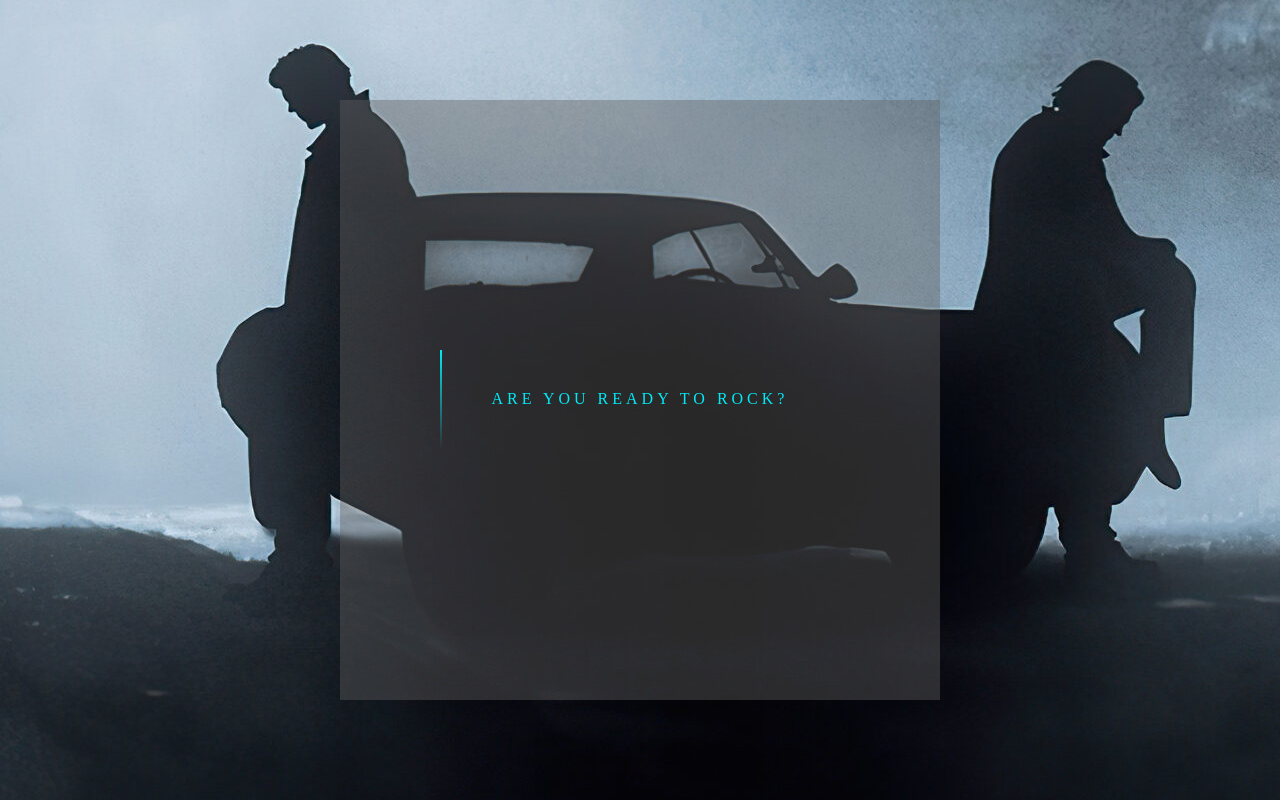
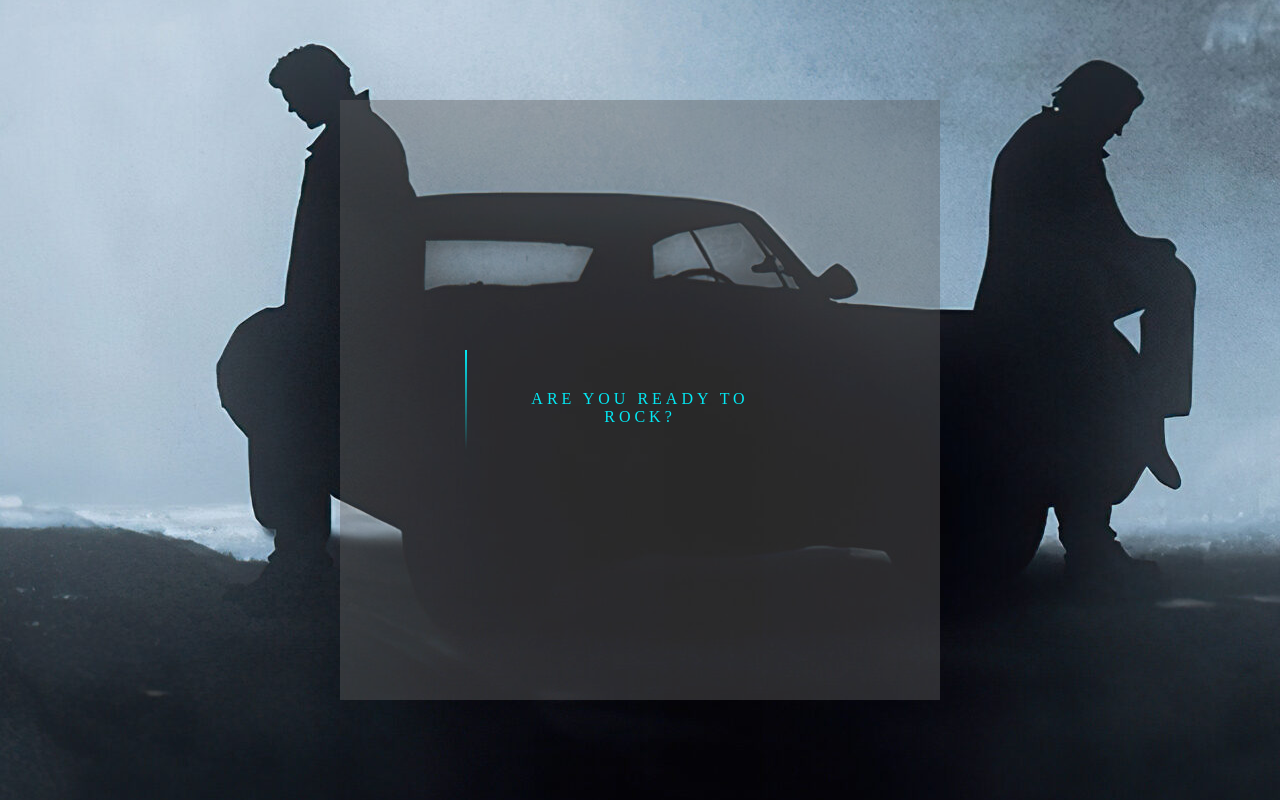
Before and after one commit to lena2323/Supernatural-QUIZ, a plain HTML site: page index.html in a window 1280 px wide. Drawn offline with Linux system fonts and the light colour scheme.

Commit message:
fixing sizing

```diff
--- a/style.css
+++ b/style.css
@@ -175,10 +175,11 @@ a{
     letter-spacing: 4px;
     overflow: hidden;
     justify-content: center;
-    width: 400px;
+    width: 350px;
     height: 100px;
     margin: auto;
     box-sizing: border-box;
+    text-align: center;
 
 }
 
```
